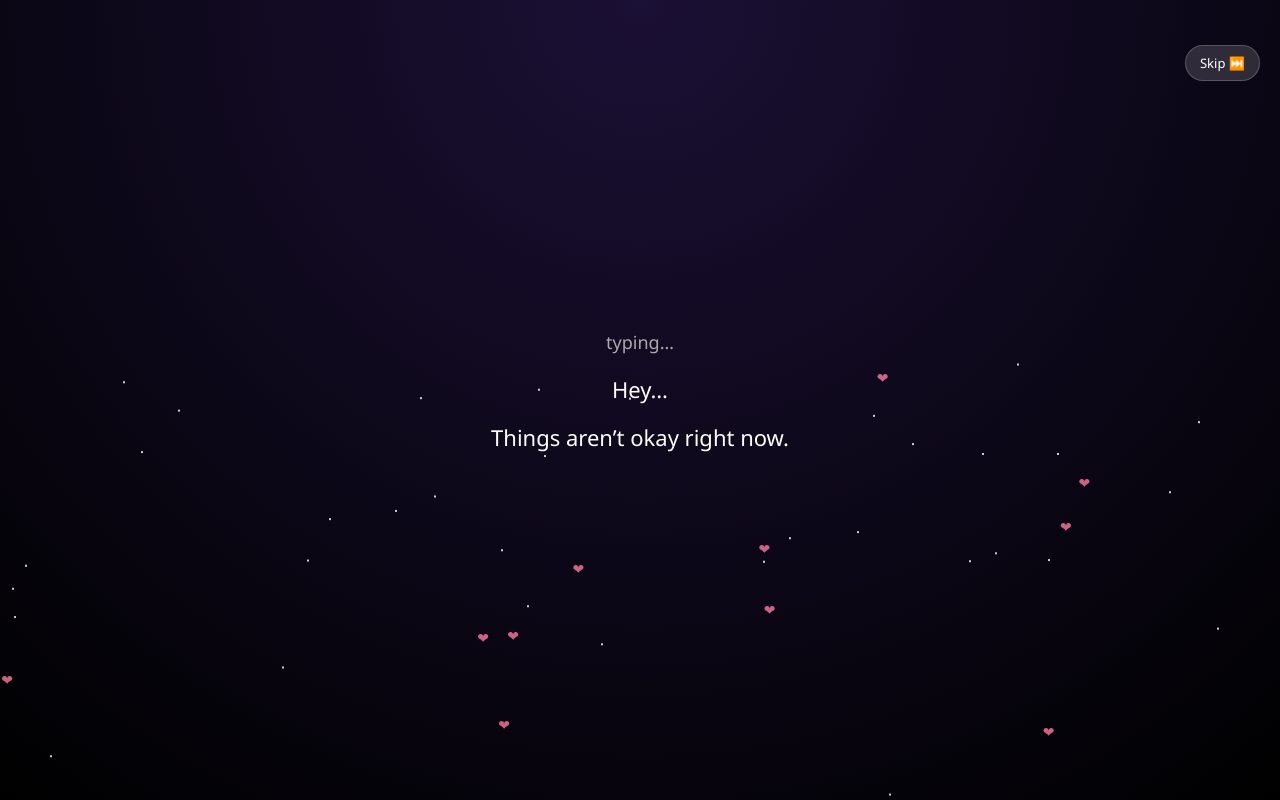
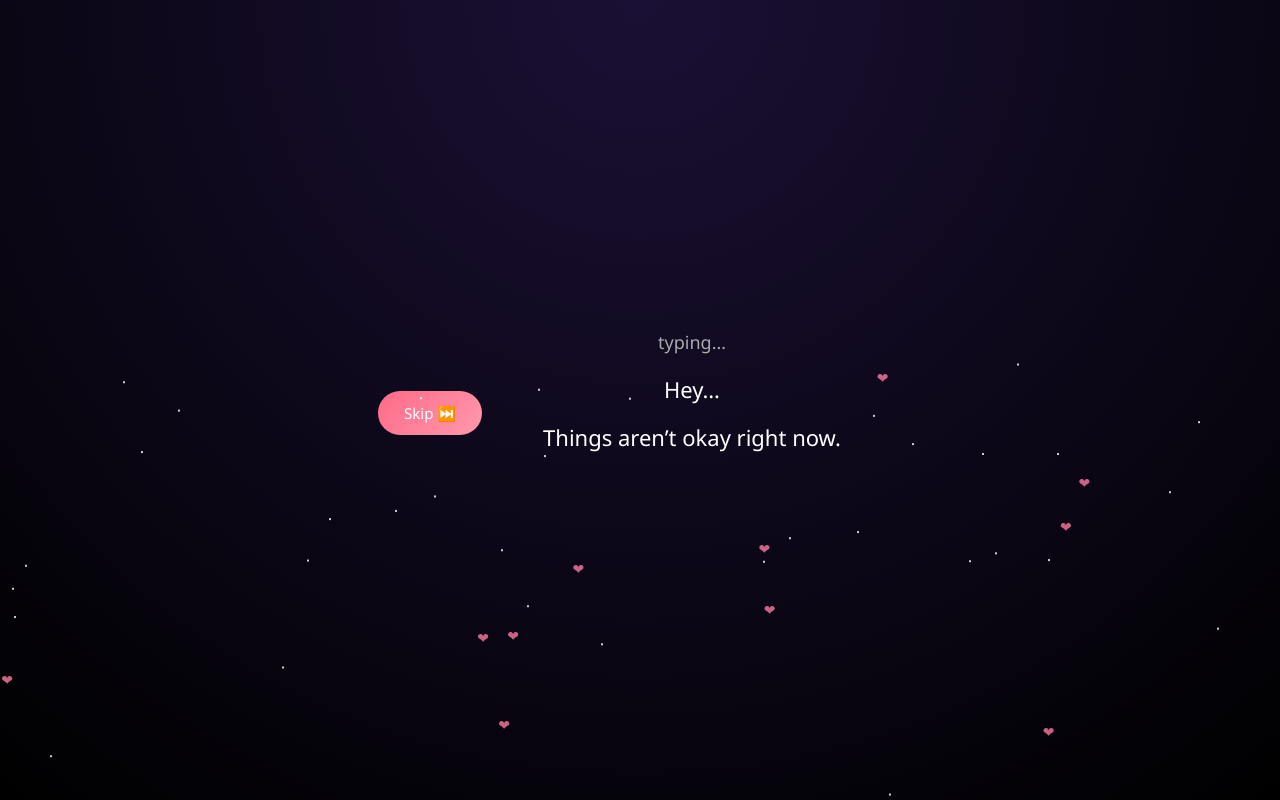
Before and after one commit to sunnychawla1711/sorry-message, a plain HTML site: page index.html in a window 1280 px wide. Shown: the top 800 px of the page. Drawn offline with Linux system fonts and the light colour scheme.

Commit message:
Remove .skip class styles
Removed the .skip class styles from index.html.

```diff
--- a/index.html
+++ b/index.html
@@ -81,16 +81,6 @@
     color:white;
     font-size:15px;
     cursor:pointer;
-}
-
-.skip{
-    position:fixed;
-    top:20px;right:20px;
-    background:rgba(255,255,255,.15);
-    border:1px solid rgba(255,255,255,.2);
-    padding:8px 14px;
-    border-radius:20px;
-    font-size:13px;
 }
 
 /* popup */
```
